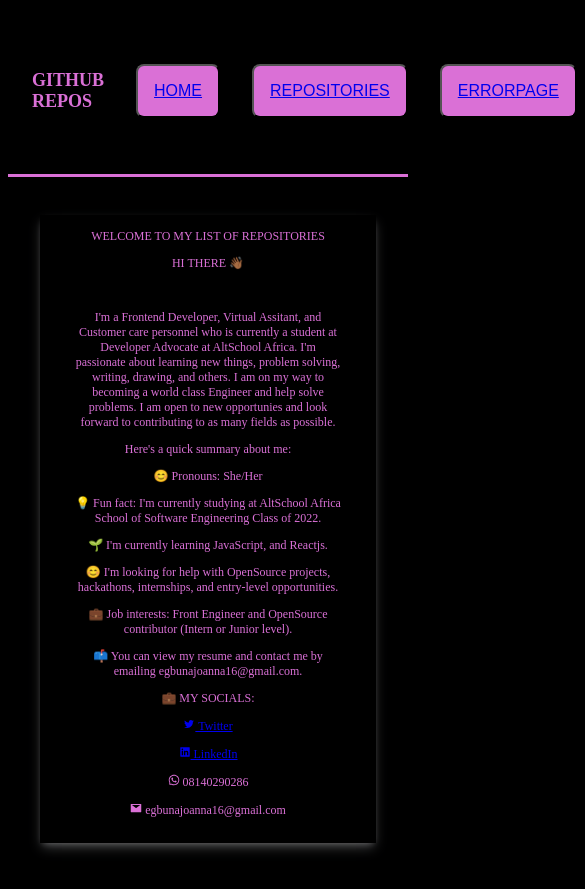
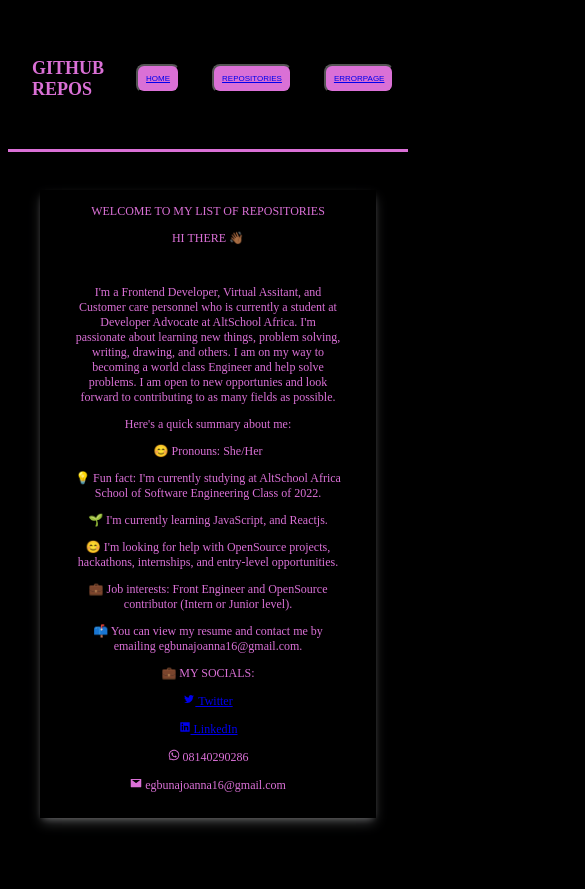
Before and after one commit to JoannaAmy/Exam-AltSchool-2, a React (Create React App) app: page /home in a window 390 px wide. Shown: the top 889 px of the page, 585 px wide, since content can reach past the window. After the commit the page ends 864 px from the top, so only its background shows below. Built offline with nearby package versions, Linux system fonts and the light colour scheme.

Commit message:
more update

```diff
--- a/src/App.css
+++ b/src/App.css
@@ -18,12 +18,12 @@ body {
   }
   .navLink {
     padding: 0.3rem;
-    font-size: 0.7rem;
+    font-size: 0.5rem;
     display: flex;
   }
 
   .navButton {
-    font-size: 1rem;
+    font-size: 0.5rem;
   }
 }
 
```
